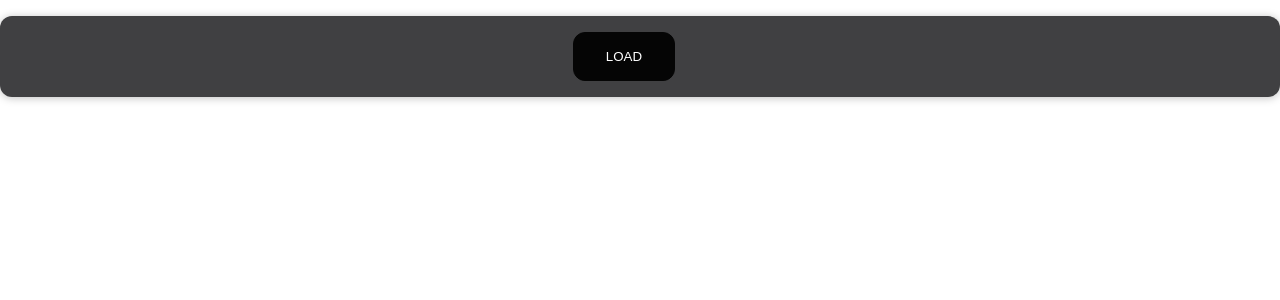
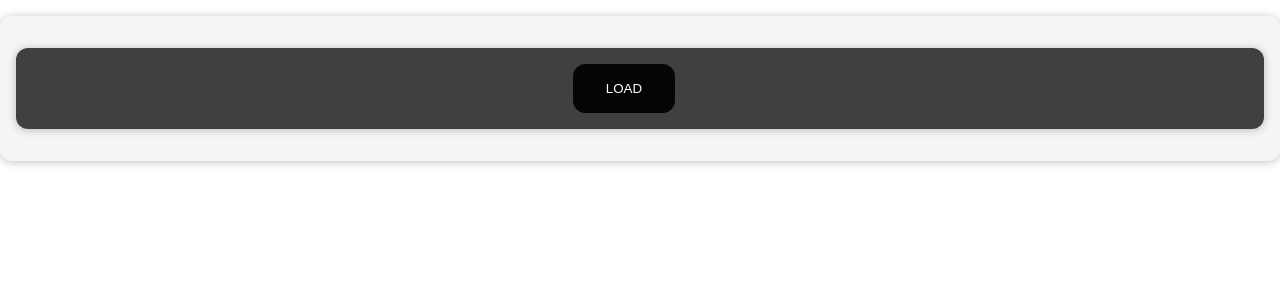
Before and after one commit to nitishaggarwal1/Task1React, a React (Create React App) app in the folder reacttask/: page / in a window 1280 px wide. Shown: the top 300 px of the page. Built offline with nearby package versions, Linux system fonts and the light colour scheme.

Commit message:
changes in UI of table

```diff
--- a/reacttask/src/App.js
+++ b/reacttask/src/App.js
@@ -2,6 +2,7 @@ import React, {useState, useRef} from 'react';
 import './App.css';
 import Table from './components/Tables';
 import axios from 'axios';
+import Card from './UI/Card';
 
 function App() {
   const [headers, setHeaders] = useState([]);
@@ -54,14 +55,14 @@ function App() {
   }
 
   return (
-    <div>
-      <Table headers={headers} data={data}/>
+    <Card>
       <div className="button-actions">
         <button onClick={loadData}>LOAD</button>
         {data.length===0 ? '' :  <button ref={deleteButton} onClick={deleteLastItem}>DELETE</button>}
         {data.length===0 ? '' : <button ref={addButton} onClick={addFirstItemToLast}>ADD</button>}
       </div>
-    </div>
+      <Table headers={headers} data={data}/>
+    </Card>
   );
 }
 
--- a/reacttask/src/UI/Card.css
+++ b/reacttask/src/UI/Card.css
@@ -1,4 +1,9 @@
 .card {
+  background-color: whitesmoke;
+  padding: 1rem;
+  margin: 1rem auto;
+  max-width: auto;
   border-radius: 12px;
-  box-shadow: 0 1px 8px rgba(0, 0, 0, 0.25);
+  text-align: center;
+  box-shadow: 0 1px 8px rgba(5, 5, 5, 0.25);
 }
--- a/reacttask/src/components/Table.module.css
+++ b/reacttask/src/components/Table.module.css
@@ -1,7 +1,10 @@
 table {
-  font-family: Arial, Helvetica, sans-serif;
+  border: 1px solid #ddd;
+  max-width: auto;
+  width: 100%;
+  text-align: center;
   border-collapse: collapse;
-  width: 100%;
+  box-shadow: 0 1px 8px rgba(5, 5, 5, 0.25);
 }
 
 table tr {
--- a/reacttask/src/components/Tables.js
+++ b/reacttask/src/components/Tables.js
@@ -1,4 +1,5 @@
 import styles from './Table.module.css';
+import Card from '../UI/Card';
 
 const Table = ({headers, data}) => {
     return (
```
